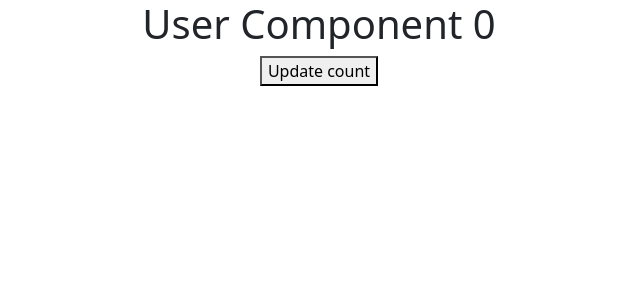
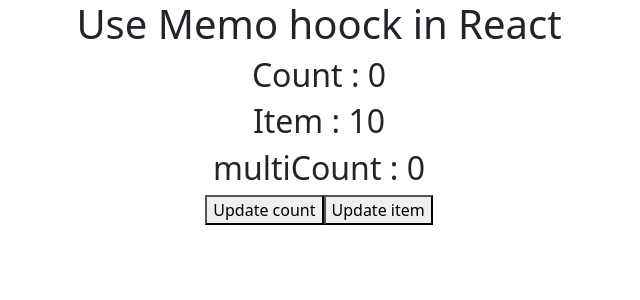
Before and after one commit to Arvindkr123/React-Learning, a React (Create React App) app: page / in a window 1280 px wide. Shown: the top 300 px of the page, without its empty margins (321-961 px from the left). Built offline with nearby package versions, Linux system fonts and the light colour scheme.

Commit message:
Use memo

```diff
--- a/src/App.js
+++ b/src/App.js
@@ -1,27 +1,25 @@
 import logo from './logo.svg';
 import './App.css';
-import React, {PureComponent} from 'react'
-import User from './User';
 
-class App extends React.Component {
-  constructor(){
-    super();
-    this.state={
-      count:0
-    }
-  }
+import React, { useState, useMemo} from 'react'
 
-  render(){
-    console.log('Check rerendering..............')
-    return (
-      <div className='App'>
-        {/* <h1>PureComponent in React {this.state.count}</h1> */}
-        <User count={this.state.count}></User>
-        {/* <button onClick={()=>this.setState({count:this.state.count+1})}>Update count</button> */}
-        <button onClick={()=>this.setState({count:1})}>Update count</button>
-      </div>
-    )
-  }
+function App() {
+  const[count, setCount] = useState(0);
+  const[item, setItem] = useState(10);
+  const multiCount = useMemo(()=>{
+    console.log('Use memo')
+    return count*5;
+  }, [count])
+  return (
+    <div className='App'>
+      <h1>Use Memo hoock in React</h1>
+      <h2>Count : {count}</h2>
+      <h2>Item : {item}</h2>
+      <h2>multiCount : {multiCount}</h2>
+      <button onClick={()=>setCount(count+1)}>Update count</button>
+      <button onClick={()=>setItem(item*10)}>Update item</button>
+    </div>
+  )
 }
 
 export default App
--- a/src/User.js
+++ /dev/null
@@ -1,13 +0,0 @@
-import React, {PureComponent} from 'react'
-
-class User extends PureComponent {
-  render(){
-    return (
-      <div>
-        <h1>User Component {this.props.count}</h1>
-      </div>
-    )
-  }
-}
-
-export default User;
```
